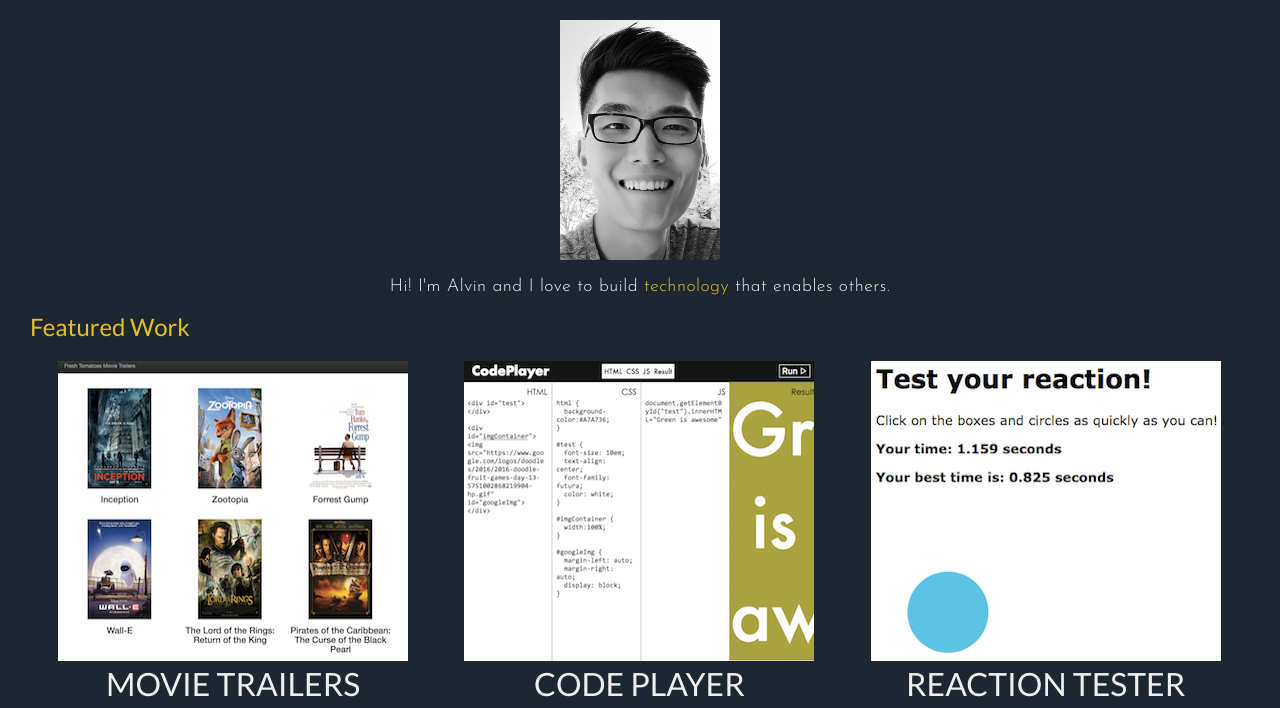
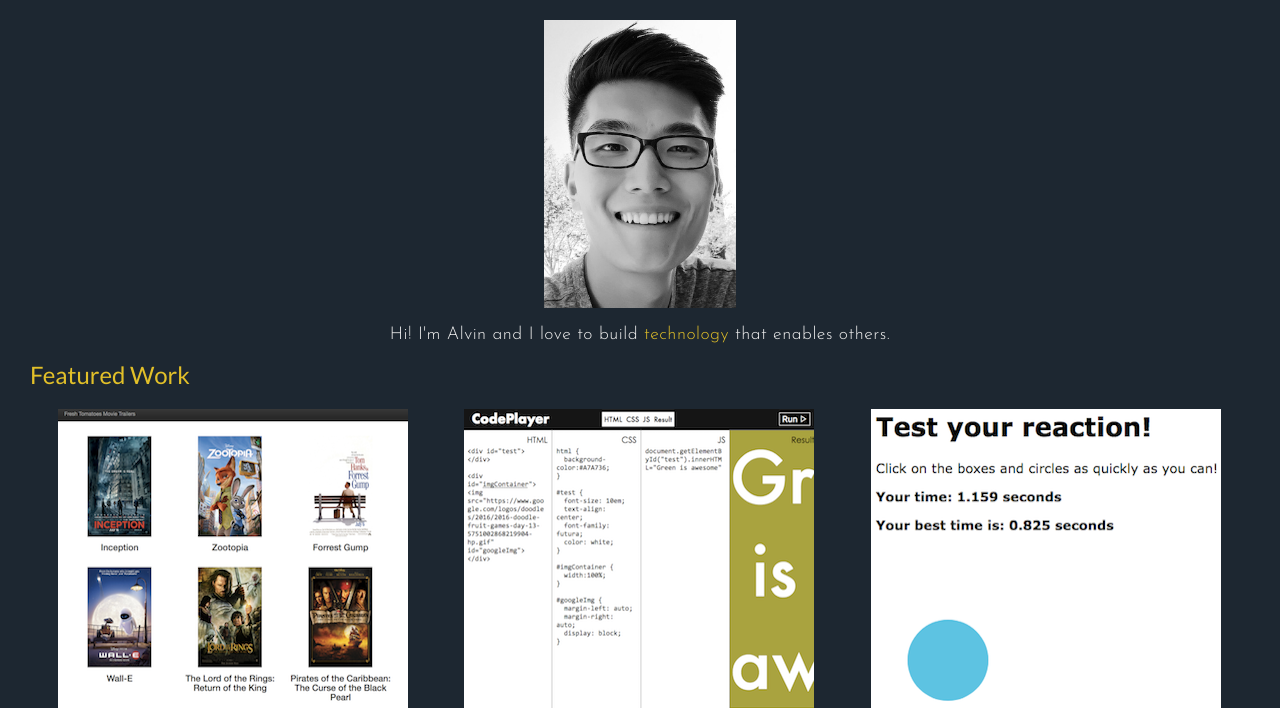
Before and after one commit to AlvinKang/Portfolio, a PHP site: page / in a window 1280 px wide. Shown: the part 70-778 px from the top of the page. Run offline with PHP 8.4, Linux system fonts and the light colour scheme.

Commit message:
Increase prof pic size

```diff
--- a/styles.css
+++ b/styles.css
@@ -46,7 +46,7 @@
 
 #mid-profile img {
 	display: block;
-	width: 25%;
+	width: 30%;
 	margin: auto;
 }
 
```
